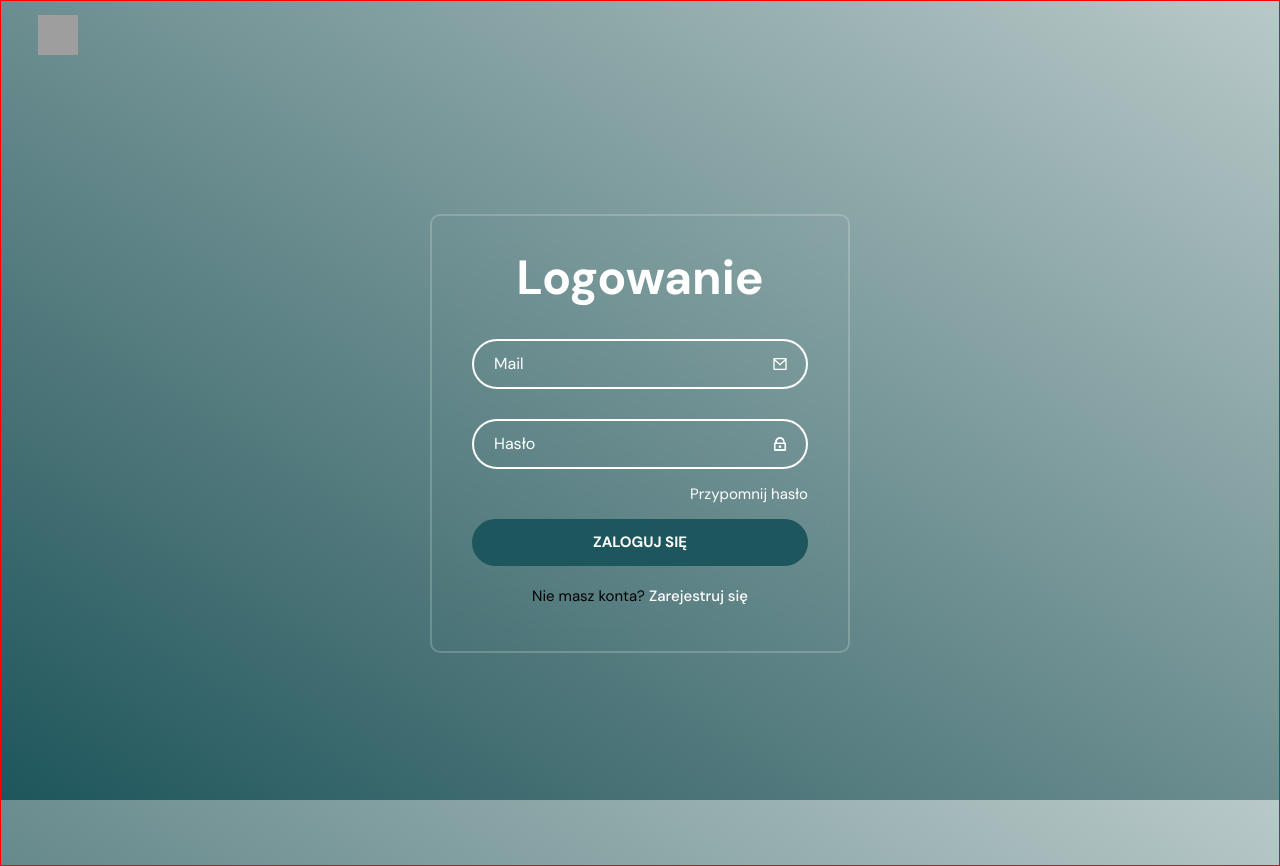
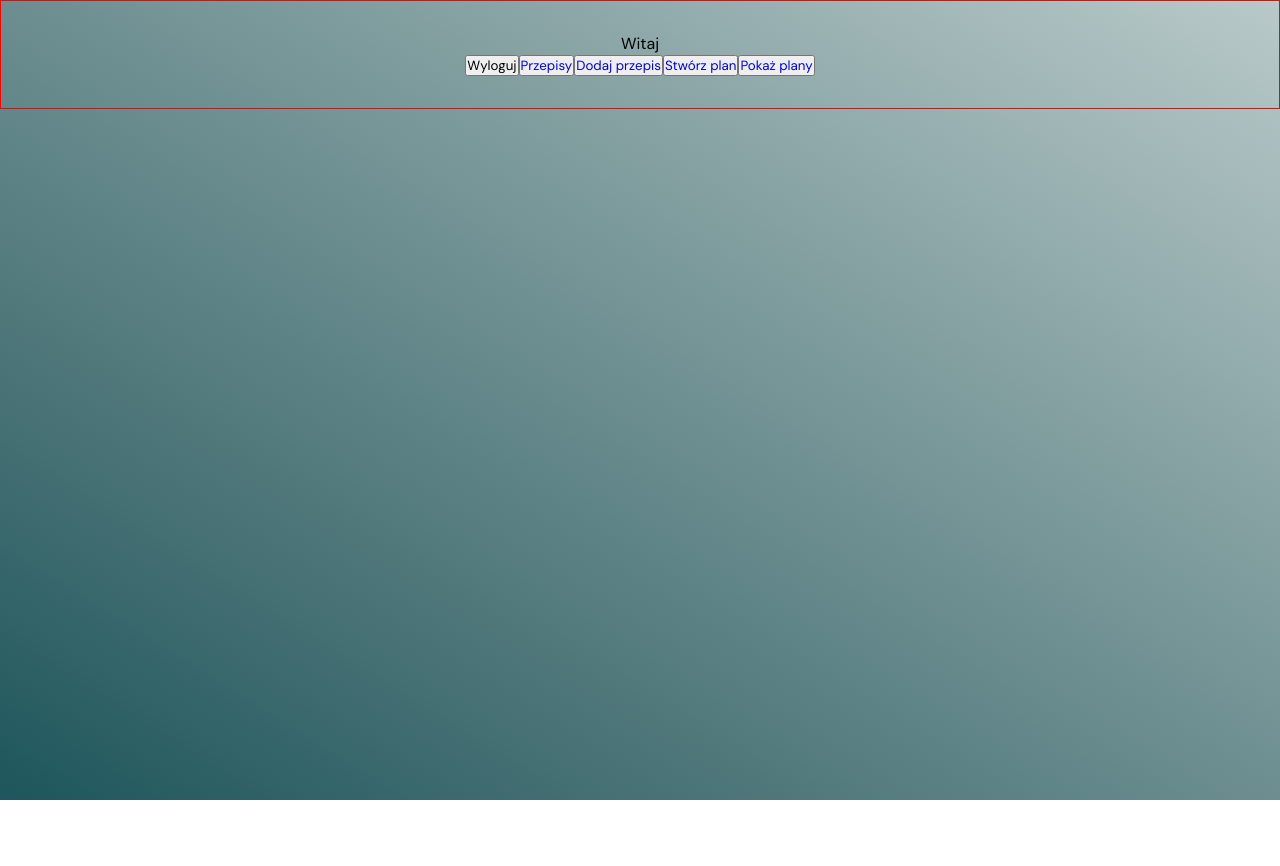
Before and after one commit to NataliaKwatek/Taberu, a React (Vite) app: page /recipes in a window 1280 px wide. Before the commit this address led to /login. After the commit the page ends 800 px from the top, so only its background shows below. Built offline with nearby package versions, Linux system fonts and the light colour scheme; no server answers; grey boxes are pictures that could not be loaded.

Commit message:
fix: displaying user login name

```diff
--- a/src/components/HomePage/HomePage.jsx
+++ b/src/components/HomePage/HomePage.jsx
@@ -1,20 +1,39 @@
 import useAuth from "../../context/AuthContext";
+import { useEffect, useState } from "react";
 import { Link } from "react-router-dom";
 import { Outlet } from "react-router-dom";
 import { Navigate } from "react-router-dom";
+import { doc, getDoc } from "firebase/firestore";
+import { db } from "../../config/firebase";
+import toast from "react-hot-toast";
 
 export const HomePage = () => {
 
 const { logout } = useAuth();
+
 const { currentUser } = useAuth();
 
-const user = currentUser;
+const [user, setUser] = useState([]);
+
+const getUser = async () => {
+  const docRef = doc(db, "Users", currentUser.uid);
+  const docSnap = await getDoc(docRef);
+  if (docSnap.exists()) {
+    setUser(docSnap.data());
+  } else {
+    toast.error("Błąd bazy danych");
+  }
+}
+
+useEffect(() => {
+  getUser();
+} ,[])
 
   return (
     <>
    {user ? (
      <>
-      <div>Witaj {user.email}</div>
+      <div>Witaj {user.login}</div>
       <button onClick={logout}>Wyloguj</button>
       <button><Link to="/display">Przepisy</Link></button>
       <button><Link to="/add">Dodaj przepis</Link></button>
```
